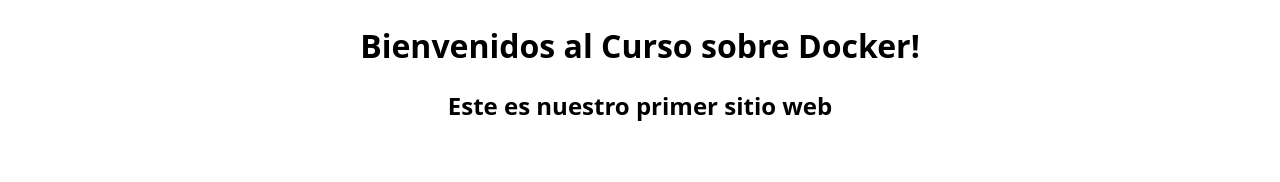
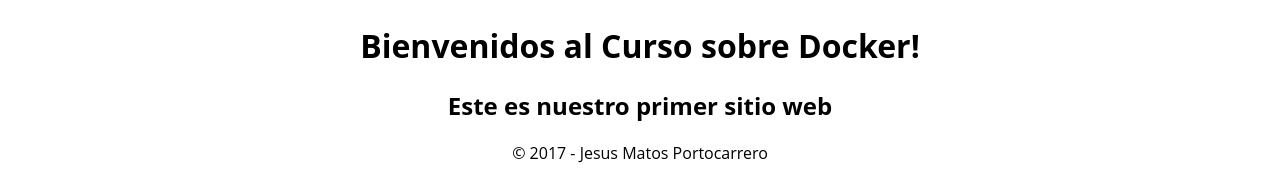
Before and after one commit to jesusmatosp/docker-web, a plain HTML site: page static-html/index.html in a window 1280 px wide. Shown: the part 758-940 px from the top of the page. Before the commit the page ends 918 px from the top, so only its background shows below. Drawn offline with Linux system fonts and the light colour scheme.

Commit message:
Se agregar footer

```diff
--- a/static-html/index.html
+++ b/static-html/index.html
@@ -19,5 +19,6 @@
 	<img src="logo.png" />
 	<h1>Bienvenidos al Curso sobre Docker!</h1>
 	<h2>Este es nuestro primer sitio web</h2>
+	<footer> &copy; 2017 - Jesus Matos Portocarrero</footer>
 </body>
 </html>
```
